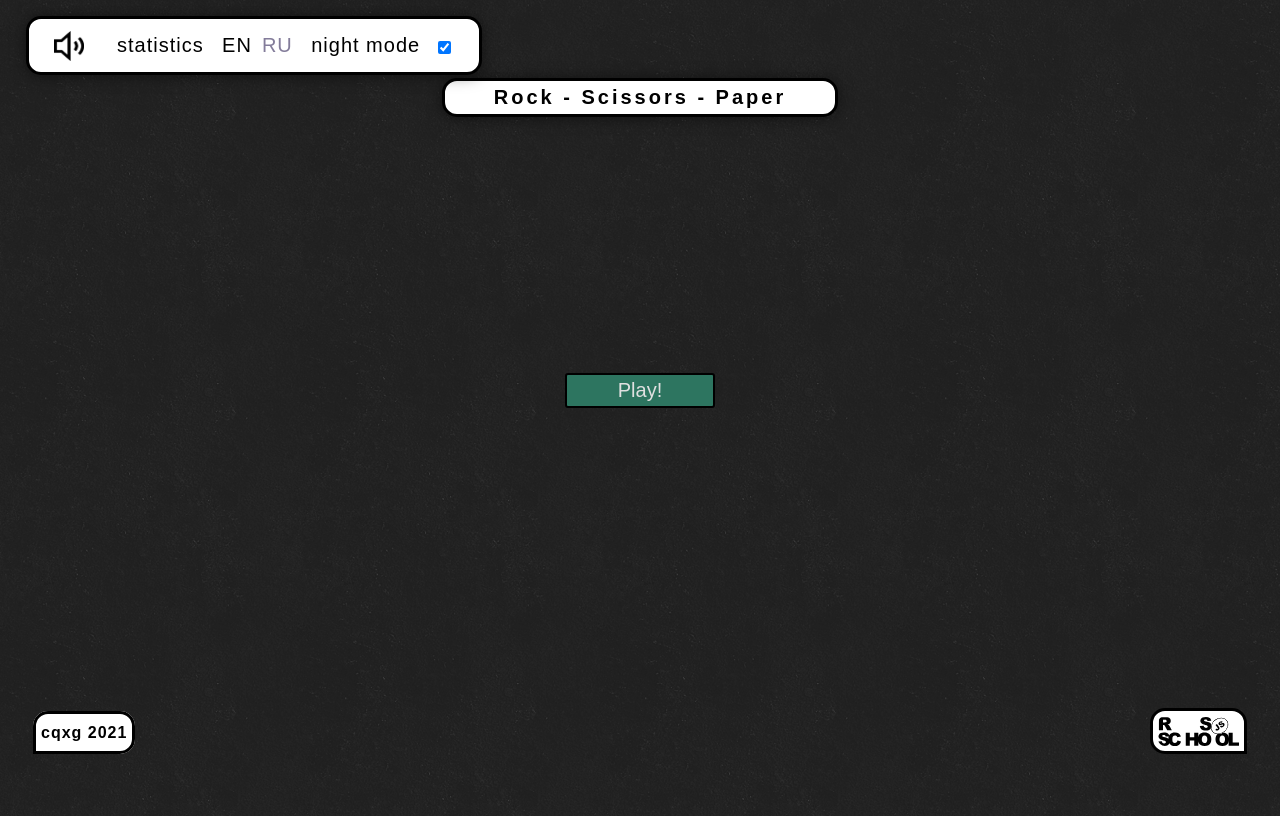
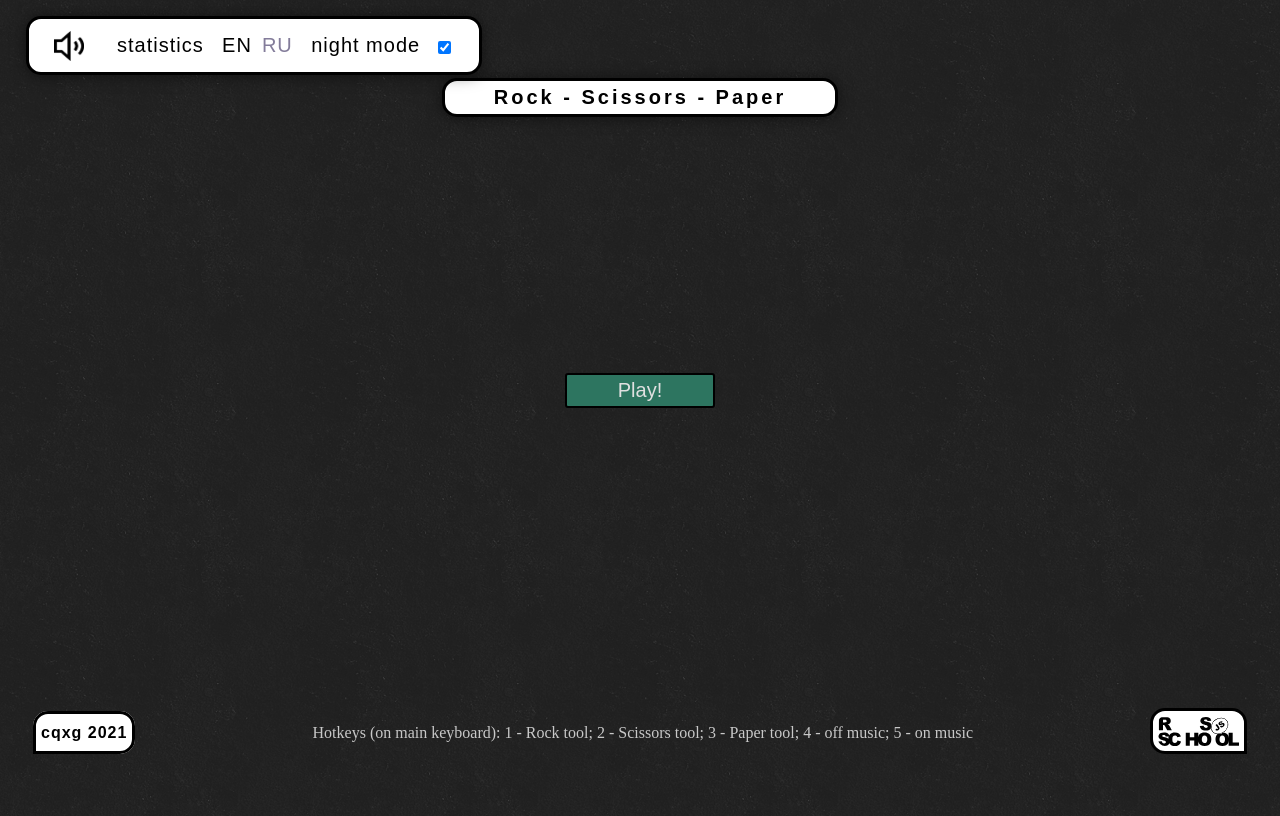
Before and after one commit to cqxg/react-game, a React (Create React App) app: page / in a window 1280 px wide. Built offline with nearby package versions, Linux system fonts and the light colour scheme; no server answers; what i18next-xhr-backend would draw is missing.

Commit message:
feat: add hotkeys description

```diff
--- a/src/components/Game/Footer/Footer.js
+++ b/src/components/Game/Footer/Footer.js
@@ -2,15 +2,16 @@ import logo from '../../../assets/rs_school_logo.svg';
 
 import './Footer.scss';
 
-const Footer = () => (
-    <footer>
-        <a href='https://github.com/cqxg' rel='noreferrer' target='_blank' >
-            <span>cqxg 2021</span>
-        </a>
-        <a href='https://rs.school/js/' rel='noreferrer' target='_blank' >
-            <img alt='rss logo' src={logo} />
-        </a>
-    </footer>
-)
+const Footer = ({ t }) => (
+  <footer>
+    <a href="https://github.com/cqxg" rel="noreferrer" target="_blank">
+      <span>cqxg 2021</span>
+    </a>
+    <span className="hotkeys">{t('hotkeys')}</span>
+    <a href="https://rs.school/js/" rel="noreferrer" target="_blank">
+      <img alt="rss logo" src={logo} />
+    </a>
+  </footer>
+);
 
 export default Footer;
--- a/src/components/Game/Footer/Footer.scss
+++ b/src/components/Game/Footer/Footer.scss
@@ -3,6 +3,11 @@ footer {
   display: flex;
   align-items: center;
   justify-content: space-between;
+
+  .hotkeys {
+    padding: 15px;
+    color: rgb(200, 200, 200);
+  }
 
   a {
     color: black;
@@ -10,6 +15,7 @@ footer {
 
     img,
     span {
+      white-space: nowrap;
       padding: 5px;
       height: 30px;
       cursor: pointer;
--- a/src/components/Game/Game.js
+++ b/src/components/Game/Game.js
@@ -5,7 +5,7 @@ const Game = ({ t }) => {
   return (
     <>
       <Main t={t} />
-      <Footer />
+      <Footer t={t} />
     </>
   );
 };
--- a/src/locales/en.js
+++ b/src/locales/en.js
@@ -17,5 +17,6 @@ export default {
     computercount: 'Computer points in a gaming session',
     winner: 'Current game winner',
     empty: 'Empty...',
-    blactheme: 'night mode'
+    blactheme: 'night mode',
+    hotkeys: 'Hotkeys (on main keyboard): 1 - Rock tool; 2 - Scissors tool; 3 - Paper tool; 4 - off music; 5 - on music'
 }
--- a/src/locales/ru.js
+++ b/src/locales/ru.js
@@ -17,5 +17,6 @@ export default {
     computercount: 'Баллы компьютера в игровой сессии',
     winner: 'Победитель в партии',
     empty: 'Пусто...',
-    blactheme: 'ночной режим'
+    blactheme: 'ночной режим',
+    hotkeys: 'Горячие клавиши (на основной клавиатуре): 1 - Камень; 2 - Ножницы; 3 - Бумага; 4 - выключение музыки; 5 - вклиение музыки'
 }
```
